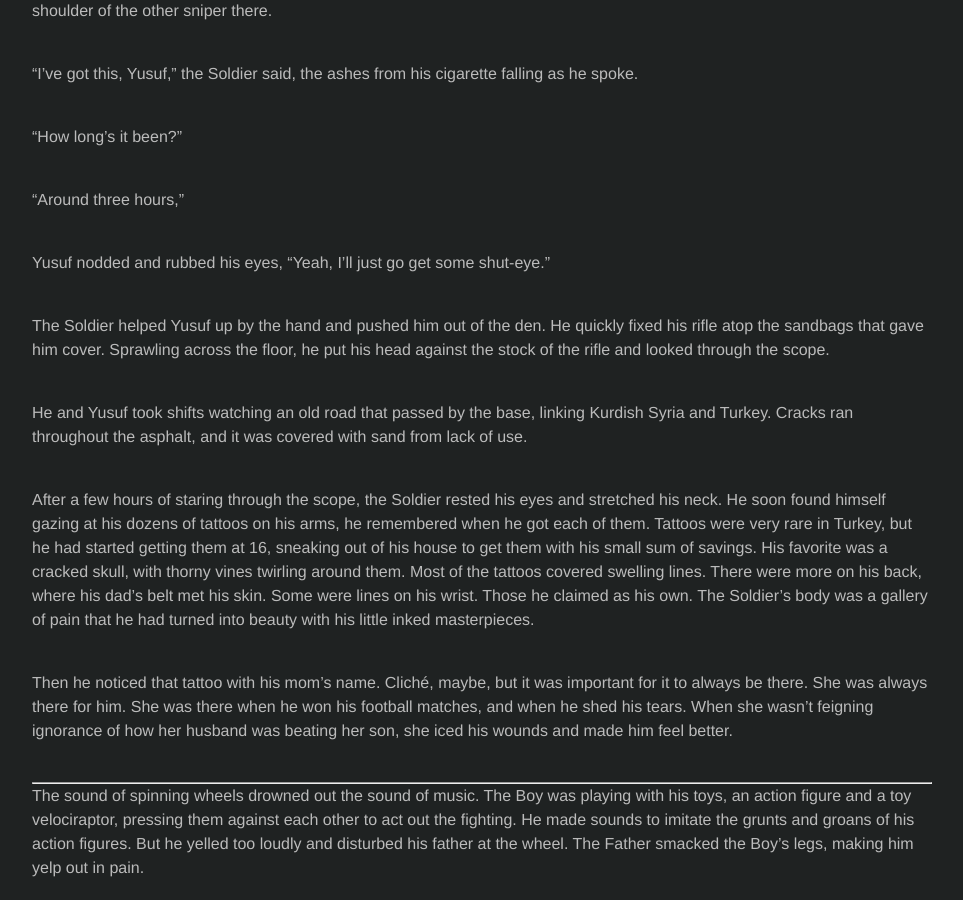
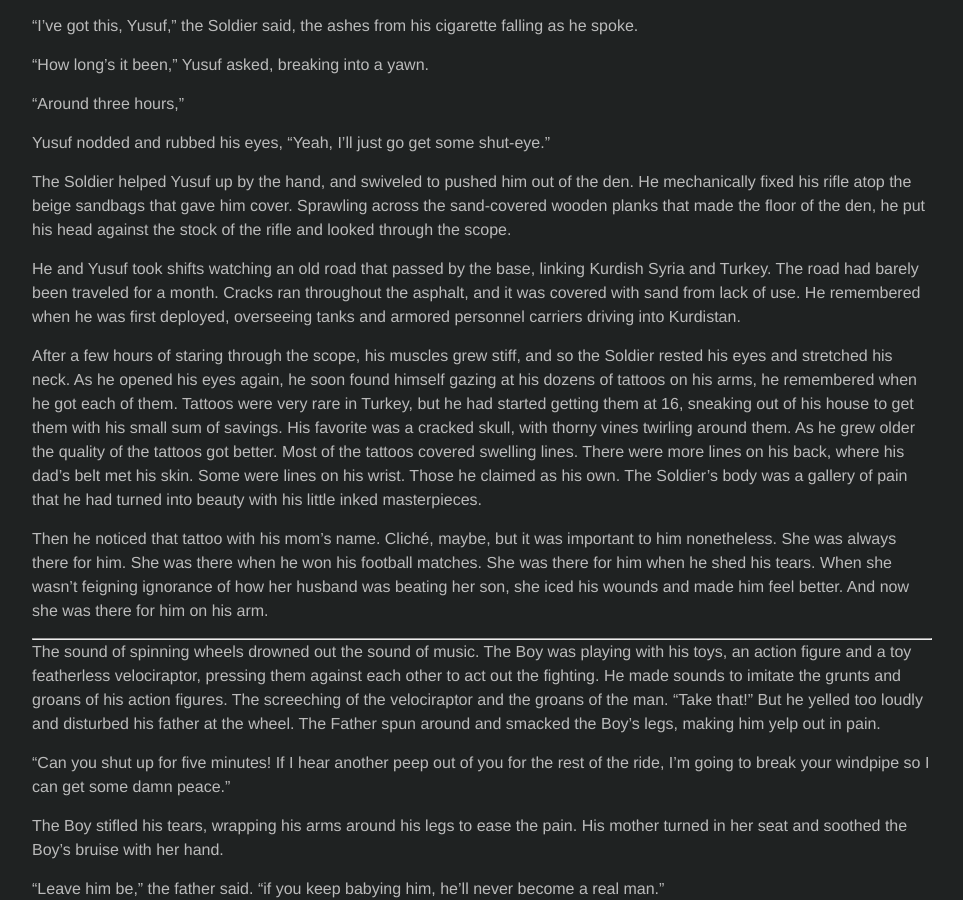
Before and after one commit to KarimIO/KarimIO.github.io, a Jekyll site: the page built from _posts/2020-02-06-through-the-scope.markdown, in a window 1280 px wide and 900 px high, scrolled down 1242 px. Shown: the whole window, without its empty margins (158-1121 px from the left). Built offline with Jekyll 4.4.1, drawn with Linux system fonts in a browser that asks for light colours; comment, search, counter and statistics services are not loaded; some of the changed text lies outside the part shown.

Commit message:
Through the Scope updates

```diff
--- a/_posts/2020-02-06-through-the-scope.markdown
+++ b/_posts/2020-02-06-through-the-scope.markdown
@@ -14,57 +14,57 @@
 
 ---
 
-The Soldier rested his back against the wall, taking a draw from his cigarette as he stared at the four men in front of him playing cards. Two argued that the third cheated, and the last was laughing in a way reminiscent of a donkey. The scorching sun stretched their shadows across the encampment. The Soldier stood alone, his dry lips stuck together from hours of silence, split in the middle where he held his Marlboro. They had been sitting tight for a few days, since the cease-fire had been called, and most soldiers had been enjoying their time off. Not the Soldier. He tapped his foot against the ground, eager to do something.<br /><br />
+The Soldier rested his back against the wall, taking a draw from his cigarette as he stared at the four men in front of him playing cards. Two argued that the third cheated, and the last was laughing in a way reminiscent of a donkey. The scorching sun stretched their shadows across the encampment. The Soldier stood alone, his dry lips stuck together from hours of silence, split in the middle where he held his Marlboro. They had been sitting tight for a few days, since the cease-fire had been called, and most soldiers had been enjoying their time off. Not the Soldier. He tapped his foot against the ground, eager to do something.
 
-The Soldier pushed himself off the wall and picked up the rifle next to him. His black boots crunched against the ground as he walked. He entered the sniper’s den, a small area covered with a tarp at the edge of the base, and put his hand on the shoulder of the other sniper there.<br /><br />
+The Soldier pushed himself off the wall and picked up the rifle next to him. His black boots crunched against the ground as he walked. He entered the sniper’s den, a small area covered with a tarp at the edge of the base, and put his hand on the shoulder of the other sniper there.
 
-“I’ve got this, Yusuf,” the Soldier said, the ashes from his cigarette falling as he spoke.<br /><br />
+“I’ve got this, Yusuf,” the Soldier said, the ashes from his cigarette falling as he spoke.
 
-“How long’s it been?”<br /><br />
+“How long’s it been," Yusuf asked, breaking into a yawn.
 
-“Around three hours,” <br /><br />
+“Around three hours,”
 
-Yusuf nodded and rubbed his eyes, “Yeah, I’ll just go get some shut-eye.”<br /><br />
+Yusuf nodded and rubbed his eyes, “Yeah, I’ll just go get some shut-eye.”
 
-The Soldier helped Yusuf up by the hand and pushed him out of the den. He quickly fixed his rifle atop the sandbags that gave him cover. Sprawling across the floor, he put his head against the stock of the rifle and looked through the scope.<br /><br />
+The Soldier helped Yusuf up by the hand, and swiveled to pushed him out of the den. He mechanically fixed his rifle atop the beige sandbags that gave him cover. Sprawling across the sand-covered wooden planks that made the floor of the den, he put his head against the stock of the rifle and looked through the scope.
 
-He and Yusuf took shifts watching an old road that passed by the base, linking Kurdish Syria and Turkey. Cracks ran throughout the asphalt, and it was covered with sand from lack of use.<br /><br />
+He and Yusuf took shifts watching an old road that passed by the base, linking Kurdish Syria and Turkey. The road had barely been traveled for a month. Cracks ran throughout the asphalt, and it was covered with sand from lack of use. He remembered when he was first deployed, overseeing tanks and armored personnel carriers driving into Kurdistan.
 
-After a few hours of staring through the scope, the Soldier rested his eyes and stretched his neck. He soon found himself gazing at his dozens of tattoos on his arms, he remembered when he got each of them. Tattoos were very rare in Turkey, but he had started getting them at 16, sneaking out of his house to get them with his small sum of savings. His favorite was a cracked skull, with thorny vines twirling around them. Most of the tattoos covered swelling lines. There were more on his back, where his dad’s belt met his skin. Some were lines on his wrist. Those he claimed as his own. The Soldier’s body was a gallery of pain that he had turned into beauty with his little inked masterpieces.<br /><br />
+After a few hours of staring through the scope, his muscles grew stiff, and so the Soldier rested his eyes and stretched his neck. As he opened his eyes again, he soon found himself gazing at his dozens of tattoos on his arms, he remembered when he got each of them. Tattoos were very rare in Turkey, but he had started getting them at 16, sneaking out of his house to get them with his small sum of savings. His favorite was a cracked skull, with thorny vines twirling around them. As he grew older the quality of the tattoos got better. Most of the tattoos covered swelling lines. There were more lines on his back, where his dad’s belt met his skin. Some were lines on his wrist. Those he claimed as his own. The Soldier’s body was a gallery of pain that he had turned into beauty with his little inked masterpieces.
 
-Then he noticed that tattoo with his mom’s name. Cliché, maybe, but it was important for it to always be there. She was always there for him. She was there when he won his football matches, and when he shed his tears. When she wasn’t feigning ignorance of how her husband was beating her son, she iced his wounds and made him feel better.<br /><br />
-
-<hr />
-
-The sound of spinning wheels drowned out the sound of music. The Boy was playing with his toys, an action figure and a toy velociraptor, pressing them against each other to act out the fighting. He made sounds to imitate the grunts and groans of his action figures. But he yelled too loudly and disturbed his father at the wheel. The Father smacked the Boy’s legs, making him yelp out in pain.<br /><br />
-
-“Shut up for five minutes! If I hear another peep out of you for the rest of the ride, I’m going to choke the fuck out of you so I can get some damn peace.”<br /><br />
-
-The Boy stifled his tears, wrapping his arms around his legs to ease the pain. His mother turned in her seat and soothed the Boy’s bruise with her hand.<br /><br />
-
-“Leave him be,” the father said. “if you keep babying him, he’ll never become a real man.”<br /><br />
-
-The mother quickly faced forwards in obedience. The Boy knew she was just as scared as he was. The Boy’s tears fell onto his bruise, which helped somewhat. Soon, the father pulled over.<br /><br />
-
-“I need a break. From driving, from you, from this fucking life. I get zero gratitude from either of you, and I’m so goddamn tired of it.” He slammed the door, and when he was a clear distance away, the mother turned and gave her son a kiss on the cheek.<br /><br />
-
-“I know he gets angry a lot, but never mind him. You know, he loves you.”<br /><br />
-
-The Soldier had stopped looking at his arms and was now staring into the desert. He shook his head to get some focus and reached for the water bottle next to him. As he drank, he saw dust rising far in the distance. He put down the bottle, seeing a Toyota driving across the road. The Soldier put his eye to his scope and took a closer look. The car came to a halt on the side of the road. He made out three figures inside the car, as one quickly opened the door and got out. It was a man, wearing a beige shirt and khakis. Half a minute later, a woman exited the other side, and stared out into the desert.<br /><br />
-
-<hr />
-
-The Soldier stared at the figures for a minute, his hand grasping his rifle. His finger was becoming sore and itchy. He hadn’t been in combat for weeks. But now, right there, he finally had a target. A hundred kilometers out, no one would know where the shot came from. Hell, no one would care. The Soldier looked to the ground and thought for a moment, finger tracing the trigger guard. The woman hadn’t moved, but the man was pacing back and forth.<br /><br />
-
-Suddenly, a jolt of energy came to the Soldier. He put his finger on the trigger, aimed at the woman, and fired. She collapsed a second later, when the bullet finally hit. The Soldier grinned. The man in the distance turned to face his wife and swiftly moved towards her. The Soldier grinned further as he turned the rifle towards the man and shot. It felt good. The release. The adrenaline. The power he’s wanted for so long.<br /><br />
-
-The fact he could make that shot filled him with a looming lust for blood. The Soldier stared through the scope at the man crawling towards his motionless wife, leaving behind a trail of blood. The man soon turned onto his back, his body twitching and, his chest spasming. And then he just stopped.<br /><br />
-
-The Soldier reached for a cigarette and stared at the bodies through his scope. As he gazed at them, he noticed that the woman was moving strangely. Soon, an arm reached out from beneath her. It was small and skinny. Feebly, a small child pulled himself out from under the woman. The Soldier hadn’t seen the Boy to start with. His jaw dropped, and his cigarette fell to the ground. The Boy, whose shoulder was bleeding, dropped to his knees, pushing his mother to wake. He didn’t understand what had happened. The Soldier stared for another minute. His finger tightened again, and he took the shot. The bullet hit the Boy’s head so hard he flew backwards. The Soldier lifted his head up from the scope. And he smiled. Ear to ear.<br /><br />
+Then he noticed that tattoo with his mom’s name. Cliché, maybe, but it was important to him nonetheless. She was always there for him. She was there when he won his football matches. She was there for him when he shed his tears. When she wasn’t feigning ignorance of how her husband was beating her son, she iced his wounds and made him feel better.  And now she was there for him on his arm.
 
 ---
 
-**Author's note:** Special thanks to Arwa Hezzah and Laila Ghoneim who helped me with editing the article.
+The sound of spinning wheels drowned out the sound of music. The Boy was playing with his toys, an action figure and a toy featherless velociraptor, pressing them against each other to act out the fighting. He made sounds to imitate the grunts and groans of his action figures. The screeching of the velociraptor and the groans of the man. "Take that!" But he yelled too loudly and disturbed his father at the wheel. The Father spun around and smacked the Boy’s legs, making him yelp out in pain.
+
+“Can you shut up for five minutes! If I hear another peep out of you for the rest of the ride, I’m going to break your windpipe so I can get some damn peace.”
+
+The Boy stifled his tears, wrapping his arms around his legs to ease the pain. His mother turned in her seat and soothed the Boy’s bruise with her hand.
+
+“Leave him be,” the father said. “if you keep babying him, he’ll never become a real man.”
+
+The mother quickly faced forwards in obedience. The Boy knew she was just as scared as he was. The Boy’s tears fell onto his bruise, which helped somewhat. Soon, the father pulled over.
+
+“I need a break. From driving, from you, from this fucking life. I get zero gratitude from either of you, and I’m so goddamn tired of it.” He slammed the door, and when he was a clear distance away, the mother turned and gave her son a kiss on the cheek.
+
+“I know he gets angry a lot, but never mind him. You know, he loves you.”
+
+---
+
+The Soldier had stopped looking at his arms and was now staring into the desert. He shook his head to get some focus and reached for the water bottle next to him. As he drank, he saw dust rising far in the distance. He put down the bottle, seeing a Toyota driving across the road. The Soldier put his eye to his scope and took a closer look. The car came to a halt on the side of the road. He made out three figures inside the car, as one quickly opened the door and got out. It was a man, wearing a beige shirt and khakis. Half a minute later, a woman exited the other side, and stared out into the desert.
+
+The Soldier stared at the figures for a minute, his hand grasping his rifle. His finger was itching. He hadn’t been in combat for weeks. But now, right there, he finally had a target. A hundred kilometers out, no one would know where the shot came from. Hell, no one would care. The Soldier looked to the ground and thought for a moment, finger tracing the trigger guard. The woman hadn’t moved, but the man was pacing back and forth.
+
+Suddenly, a jolt of energy came to the Soldier. He put his finger on the trigger, aimed at the woman, and fired. He watched her look around for a moment, before she lunged forward and collapsed a second later, when the bullet finally hit. The Soldier grinned. The man in the distance turned to face his wife and swiftly running towards her. The Soldier grinned further as he turned the rifle towards the man and shot. It felt good. The release. The adrenaline. The power he’s wanted for so long.
+
+The fact he could make that shot filled him with a looming lust for blood. The Soldier stared through the scope at the man crawling towards his motionless wife, leaving behind a trail of blood. The man soon turned onto his back, his body twitching and chest spasming. And then he just stopped. The deed was done.
+
+The Soldier reached for a cigarette and stared at the bodies through his scope. As he gazed at them, he noticed that the woman was moving strangely. Soon, an arm reached out from beneath her. It was small and skinny. Feebly, a small child pulled himself out from under the woman. The Soldier had no idea the kid was there. His jaw dropped, and his cigarette fell to the ground. The Boy, whose shoulder was bleeding from the hit, dropped to his knees as got out from under her, before turning and pushing his mother to wake. His expression was almost indescernable from this distance, but it was clear he was dazed and confused. The Soldier stared for another minute. He saw the kid looking over at his dad, and begin to pull his mother towards the car. His finger tightened again, and he took the shot. The bullet hit the Boy’s head so hard he flew backwards snapping his neck, besides the giant hole left by the 7.62×51mm round passing cleanly through. The Soldier lifted his head up from the scope. And he smiled. Ear to ear.
+
+---
+
+**Author's note:** Special thanks to Arwa Hezzah and Laila Ghoneim who helped me with editing the article. This story is a work of fiction, but is inspired by the carnage that comes to civilians with every war, not just that between Turkey and Kurdish Syria.
 
 ---
 
```
